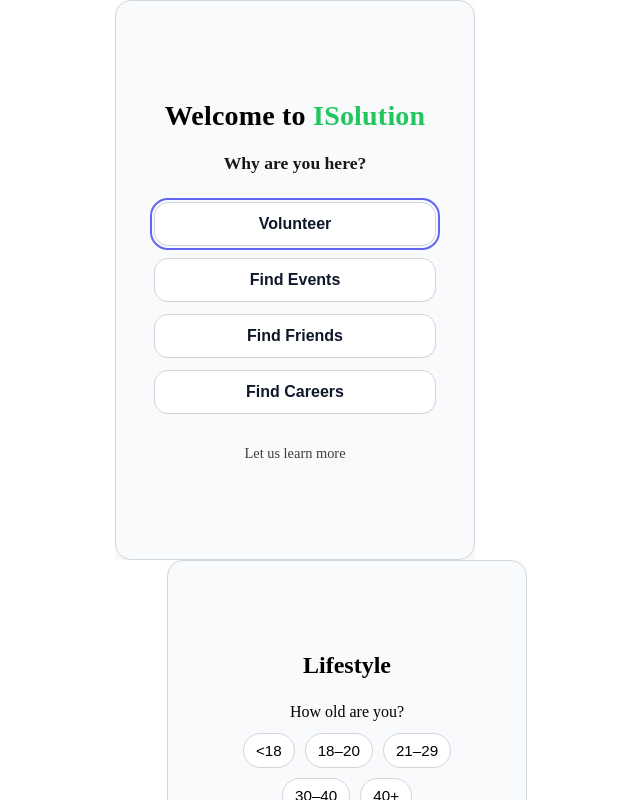
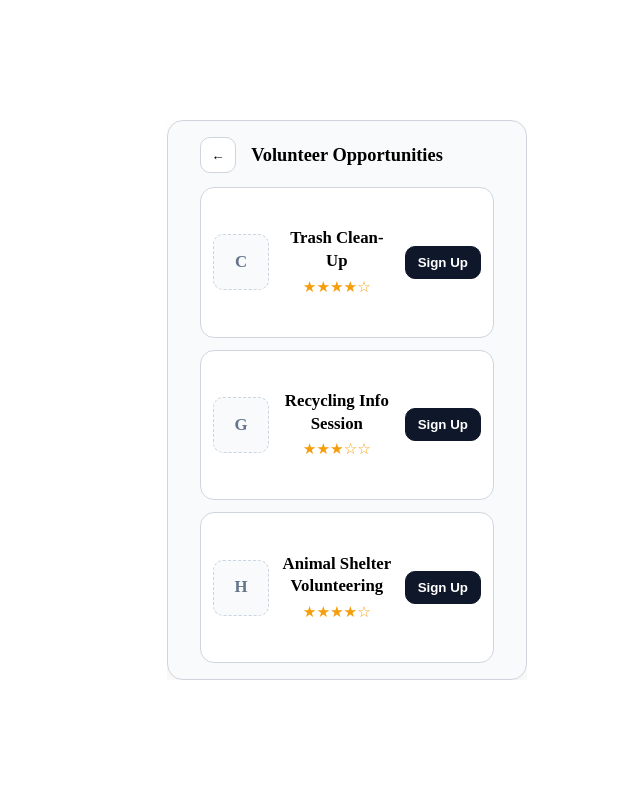
Before and after one commit to liamstapley/ISolution, a React (Create React App) app in the folder frontend/: page / in a window 1280 px wide. Both pictures are taken after a click on the button "Volunteer". Shown: the top 800 px of the page, without its empty margins (293-933 px from the left). Built offline with nearby package versions, Linux system fonts and the light colour scheme.

Commit message:
Added Volunteer Page

```diff
--- a/frontend/src/App.js
+++ b/frontend/src/App.js
@@ -1,22 +1,22 @@
-import React from "react";
-import QuizSwiper from "./components/QuizSwiper";
+import React, { useState } from "react";
 import HomeCard from "./components/HomeCard";
-import Login from "./pages/Login";
+import VolunteerCard from "./components/VolunteerCard";
+import "./components/TextSwiper.css"; // provides .stage, .box, .content
 
 export default function App() {
+  const [view, setView] = useState("home");
+
   return (
-    <div>
-      <HomeCard
-        width={360}
-        height={560}
-        onChoose={(val) => console.log("Picked:", val)}
-      />
-      <QuizSwiper
-        width={360}
-        height={560}
-        durationMs={320}
-        onSubmit={(answers) => console.log("answers:", answers)}
-      />
+    <div className="center-page">
+      {view === "home" ? (
+        <HomeCard
+          width={360}
+          height={560}
+          onChoose={(val) => { if (val === "volunteer") setView("volunteer"); }}
+        />
+      ) : (
+        <VolunteerCard width={360} height={560} onBack={() => setView("home")} />
+      )}
     </div>
   );
 }
--- a/frontend/src/components/HomeCard.css
+++ b/frontend/src/components/HomeCard.css
@@ -1,5 +1,6 @@
 .home-root { display: inline-block; }
-
+html, body, #root { height: 100%; margin: 0; }
+.center-page { min-height: 100dvh; display: grid; place-items: center; }
 /* Inside the card */
 .home-page {
   width: 100%;
--- /dev/null
+++ b/frontend/src/components/VolunteerCard.css
@@ -0,0 +1,80 @@
+.vol-page {
+  width: 100%;
+  height: 100%;
+  padding: 16px;
+  display: grid;
+  grid-template-rows: auto 1fr;
+  gap: 14px;
+}
+
+/* header: back button + centered title */
+.vol-header {
+  display: grid;
+  grid-template-columns: 40px 1fr 40px;
+  align-items: center;
+}
+.icon-btn {
+  width: 36px; height: 36px;
+  border: 1px solid #d0d5dd;
+  background: #fff;
+  border-radius: 10px;
+  cursor: pointer;
+  font-weight: 700;
+}
+.vol-title {
+  margin: 0;
+  text-align: center;
+  font-size: 1.15rem;
+  font-weight: 800;
+}
+.spacer { }
+
+/* list of opportunities */
+.vol-list {
+  list-style: none;
+  padding: 0; margin: 0;
+  display: grid;
+  gap: 12px;
+  overflow: auto;
+}
+
+/* individual card */
+.vol-card {
+  display: grid;
+  grid-template-columns: 56px 1fr auto;
+  align-items: center;
+  gap: 12px;
+  padding: 12px;
+  border: 1px solid #d0d5dd;
+  border-radius: 14px;
+  background: #ffffff;
+}
+
+/* logo placeholder */
+.vol-logo {
+  width: 56px; height: 56px;
+  border: 1px dashed #cbd5e1;
+  border-radius: 10px;
+  display: grid; place-items: center;
+  font-weight: 800; color: #64748b;
+  background: #f8fafc;
+}
+
+/* text */
+.vol-meta { display: grid; gap: 4px; }
+.vol-name { font-weight: 700; }
+.vol-rating { color: #f59e0b; font-size: 0.95rem; }
+
+/* sign up button */
+.signup-btn {
+  padding: 8px 12px;
+  border-radius: 10px;
+  border: 1px solid #0f172a;
+  background: #0f172a;
+  color: #fff;
+  font-weight: 700;
+  cursor: pointer;
+  transition: opacity .15s ease, transform .15s ease;
+}
+.signup-btn:hover { transform: translateY(-1px); }
+.signup-btn:active { transform: translateY(0); opacity: .9; }
--- /dev/null
+++ b/frontend/src/components/VolunteerCard.js
@@ -0,0 +1,60 @@
+import React from "react";
+import "./TextSwiper.css";   // reuses .stage, .box, .content styles
+import "./VolunteerCard.css";
+
+const DEFAULT_ACTIVITIES = [
+  { id: "trash",     title: "Trash Clean-Up",               org: "City Services", rating: 4 },
+  { id: "recycling", title: "Recycling Info Session",       org: "GreenHub",      rating: 3 },
+  { id: "shelter",   title: "Animal Shelter Volunteering",  org: "Happy Paws",    rating: 4 },
+];
+
+export default function VolunteerCard({
+  width = 360,
+  height = 560,
+  activities = DEFAULT_ACTIVITIES,
+  onBack,
+}) {
+  const stageStyle = { width, height };
+
+  const signup = (a) => {
+    console.log(`${a.title}`);
+  };
+
+  return (
+    <div className="vol-root">
+      <div className="stage" style={stageStyle}>
+        <div className="box">
+          <div className="content">
+            <div className="vol-page">
+              <header className="vol-header">
+                <button className="icon-btn" onClick={onBack} aria-label="Back">←</button>
+                <h2 className="vol-title">Volunteer Opportunities</h2>
+                <div className="spacer" />
+              </header>
+
+              <ul className="vol-list">
+                {activities.map((a) => (
+                  <li key={a.id} className="vol-card">
+                    <div className="vol-logo" aria-hidden="true">
+                      {a.org?.[0] ?? "V"}
+                    </div>
+                    <div className="vol-meta">
+                      <div className="vol-name">{a.title}</div>
+                      <div className="vol-rating" aria-label={`${a.rating} out of 5 stars`}>
+                        {"★".repeat(a.rating)}
+                        {"☆".repeat(5 - a.rating)}
+                      </div>
+                    </div>
+                    <button className="signup-btn" onClick={() => signup(a)}>
+                      Sign Up
+                    </button>
+                  </li>
+                ))}
+              </ul>
+            </div>
+          </div>
+        </div>
+      </div>
+    </div>
+  );
+}
```
